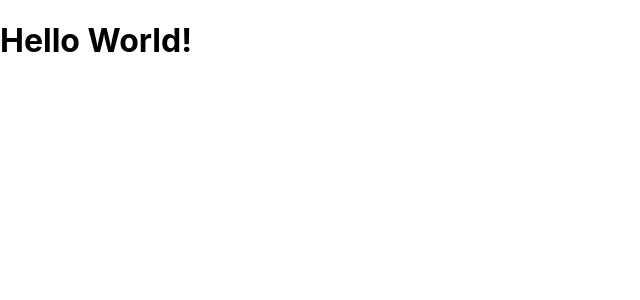
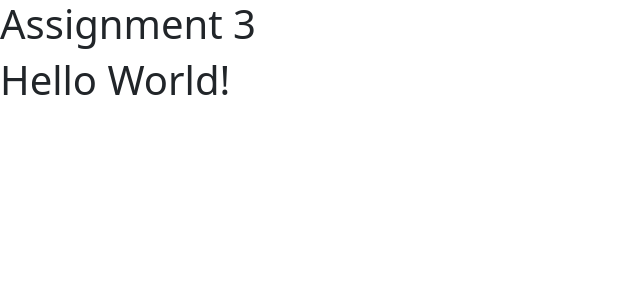
Before and after one commit to dnydlk/kanbas-react-web-app, a React (Create React App) app: page / in a window 1280 px wide. Shown: the top 300 px of the page, without its empty margins (0-640 px from the left). Built offline with nearby package versions, Linux system fonts and the light colour scheme.

Commit message:
Create & import index.tsx in labs

```diff
--- a/src/App.tsx
+++ b/src/App.tsx
@@ -24,7 +24,13 @@
 // export default App;
 
 // import './App.css';
+import Labs from "./labs";
 function App() {
-  return <h1>Hello World!</h1>;
+  return (
+    <div>
+      <Labs />
+      <h1>Hello World!</h1>
+    </div>
+  );
 }
 export default App;
--- a/src/index.tsx
+++ b/src/index.tsx
@@ -1,6 +1,7 @@
 import React from "react";
 import ReactDOM from "react-dom/client";
-import "./index.css";
+// import "libs/bootstrap/bootstrap.min.css"; // todo: confirm this import path is right
+import "bootstrap/dist/css/bootstrap.min.css";
 import App from "./App";
 import reportWebVitals from "./reportWebVitals";
 
--- /dev/null
+++ b/src/labs/index.tsx
@@ -0,0 +1,11 @@
+import { editableInputTypes } from "@testing-library/user-event/dist/utils";
+import exp from "constants";
+
+function Labs() {
+  return (
+    <div>
+      <h1>Assignment 3</h1>
+    </div>
+  );
+}
+export default Labs;
```
